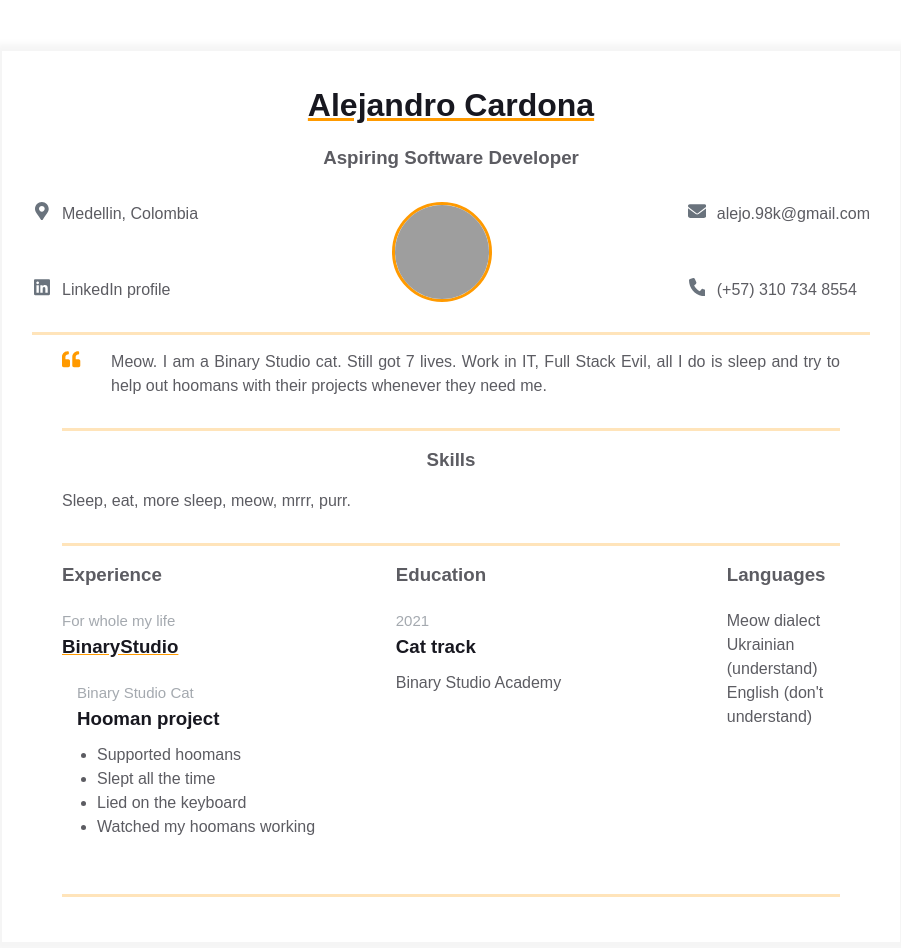
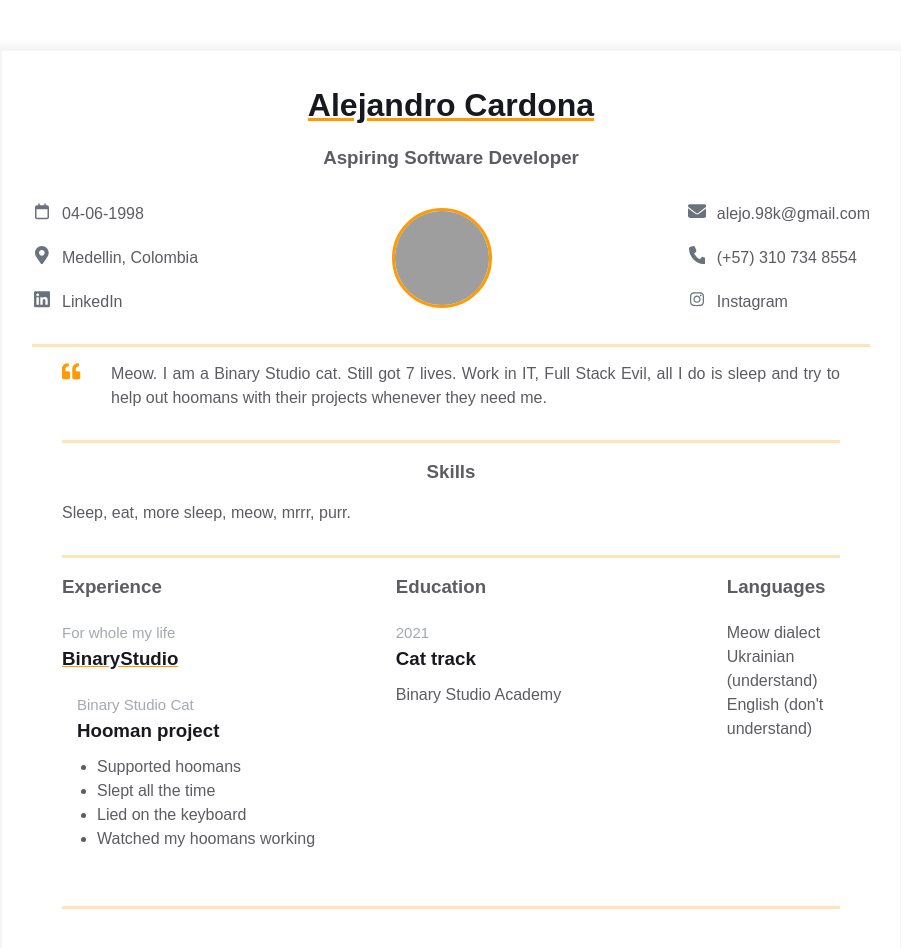
Before and after one commit to aalecaar/homepage, a plain HTML site: page index.html in a window 1280 px wide. Shown: the whole page, without its empty margins (189-1090 px from the left). Drawn offline with Linux system fonts and the light colour scheme; grey boxes are pictures that could not be loaded.

Commit message:
Add calendar and Instagram icons

```diff
--- a/index.html
+++ b/index.html
@@ -19,6 +19,23 @@
 
           <div class="contact_info_container fh">
             <div class="contact-info__block">
+              <!-- Calendar Icon -->
+              <a href="https://www.dayoftheweek.org/?m=June&d=4&y=1998&go=Go"
+              rel="author" class="contact-info__item">
+              <div class="contact-info__item-icon-wrapper">
+                  <svg xmlns="http://www.w3.org/2000/svg" class="contact-info__item-icon" height="16"
+                      width="14" viewBox="0 0 448 512">
+                      <path d="M152 24c0-13.3-10.7-24-24-24s-24 10.7-24 24V64H64C28.7 64 0 92.7 0
+                      128v16 48V448c0 35.3 28.7 64 64 64H384c35.3 0 64-28.7 64-64V192 144
+                      128c0-35.3-28.7-64-64-64H344V24c0-13.3-10.7-24-24-24s-24 10.7-24
+                      24V64H152V24zM48 192H400V448c0 8.8-7.2 16-16 16H64c-8.8 0-16-7.2-16-16V192z" />
+                  </svg>
+              </div>
+              <span>04-06-1998</span>
+          </a>
+              <!-- End of Calendar Icon -->
+
+              <!-- Location Icon -->
               <a href="https://maps.app.goo.gl/s7bdXR62n8yyxdhc6" rel="author" class="contact-info__item">
                 <div class="contact-info__item-icon-wrapper">
                   <svg class="contact-info__item-icon" xmlns="http://www.w3.org/2000/svg" viewBox="0 0 384 512">
@@ -30,6 +47,8 @@
                 </div>
                 <span>Medellin, Colombia</span>
               </a>
+              <!-- End of Location Icon -->
+
               <!-- LinkedIn Icon -->
               <a href="www.linkedin.com/in/alejandro-cardona-aa478b212" rel="author" class="contact-info__item">
                 <div class="contact-info__item-icon-wrapper">
@@ -43,7 +62,7 @@
                           62.9-34.5 67.2 0 79.7 44.3 79.7 101.9V416z"></path>
                   </svg>
                 </div>
-                <span>LinkedIn profile</span>
+                <span>LinkedIn</span>
               </a>
               <!-- End of LinkedIn Icon -->
             </div>
@@ -77,12 +96,36 @@
                 <span>(+57) 310 734 8554</span>
               </a>
               <!--  End of Phone Icon -->
+
+              <!--  Instagram Icon -->
+              <a href="https://www.instagram.com/" rel="author" class="contact-info__item">
+                <div class="contact-info__item-icon-wrapper">
+                    <svg class="contact-info__item-icon" xmlns="http://www.w3.org/2000/svg" height="16"
+                        width="14" viewBox="0 0 448 512">
+                        <path d="M224.1 141c-63.6 0-114.9 51.3-114.9 114.9s51.3 114.9 114.9 114.9S339 319.5
+                        339 255.9 287.7 141 224.1 141zm0 189.6c-41.1 0-74.7-33.5-74.7-74.7s33.5-74.7
+                        74.7-74.7 74.7 33.5 74.7 74.7-33.6 74.7-74.7 74.7zm146.4-194.3c0 14.9-12 26.8-26.8
+                        26.8-14.9 0-26.8-12-26.8-26.8s12-26.8 26.8-26.8 26.8 12 26.8 26.8zm76.1
+                        27.2c-1.7-35.9-9.9-67.7-36.2-93.9-26.2-26.2-58-34.4-93.9-36.2-37-2.1-147.9-2.1-184.9
+                        0-35.8 1.7-67.6 9.9-93.9 36.1s-34.4 58-36.2 93.9c-2.1 37-2.1 147.9 0 184.9 1.7 35.9
+                        9.9 67.7 36.2 93.9s58 34.4 93.9 36.2c37 2.1 147.9 2.1 184.9 0 35.9-1.7 67.7-9.9 93.9-36.2
+                        26.2-26.2 34.4-58 36.2-93.9 2.1-37 2.1-147.8 0-184.8zM398.8 388c-7.8 19.6-22.9 34.7-42.6
+                        42.6-29.5 11.7-99.5 9-132.1 9s-102.7 2.6-132.1-9c-19.6-7.8-34.7-22.9-42.6-42.6-11.7-29.5-9-99.5-9-132.1s-2.6-102.7
+                        9-132.1c7.8-19.6 22.9-34.7 42.6-42.6 29.5-11.7 99.5-9 132.1-9s102.7-2.6 132.1 9c19.6 7.8
+                        34.7 22.9 42.6 42.6 11.7 29.5 9 99.5 9 132.1s2.7 102.7-9 132.1z" />
+                    </svg>
+                </div>
+                <span>Instagram</span>
+            </a>
+              <!--  End of Instagram Icon -->
+
             </div>
           </div>
         </div>
 
         <div class="container">
           <div class="resume__block">
+            <!-- About me-->
             <div class="intro">
               <div class="intro__icon-wrapper">
                 <svg class="intro__icon" xmlns="http://www.w3.org/2000/svg" viewBox="0 0 512 512">
@@ -98,6 +141,7 @@
               <p class="intro_text">Meow. I am a Binary Studio cat. Still got 7 lives. Work in IT, Full Stack Evil, all
                 I do is sleep and try to help out hoomans with their projects whenever they need me.</p>
             </div>
+            <!-- End of About me-->
           </div>
         </div>
 
@@ -160,6 +204,7 @@
                 <p class="additional-info__languages-item">English (don't understand)</p>
               </div>
               <!-- End of Languages -->
+
             </div>
           </div>
         </div>
@@ -169,5 +214,4 @@
     </div>
   </main>
 </body>
-
 </html>
```
